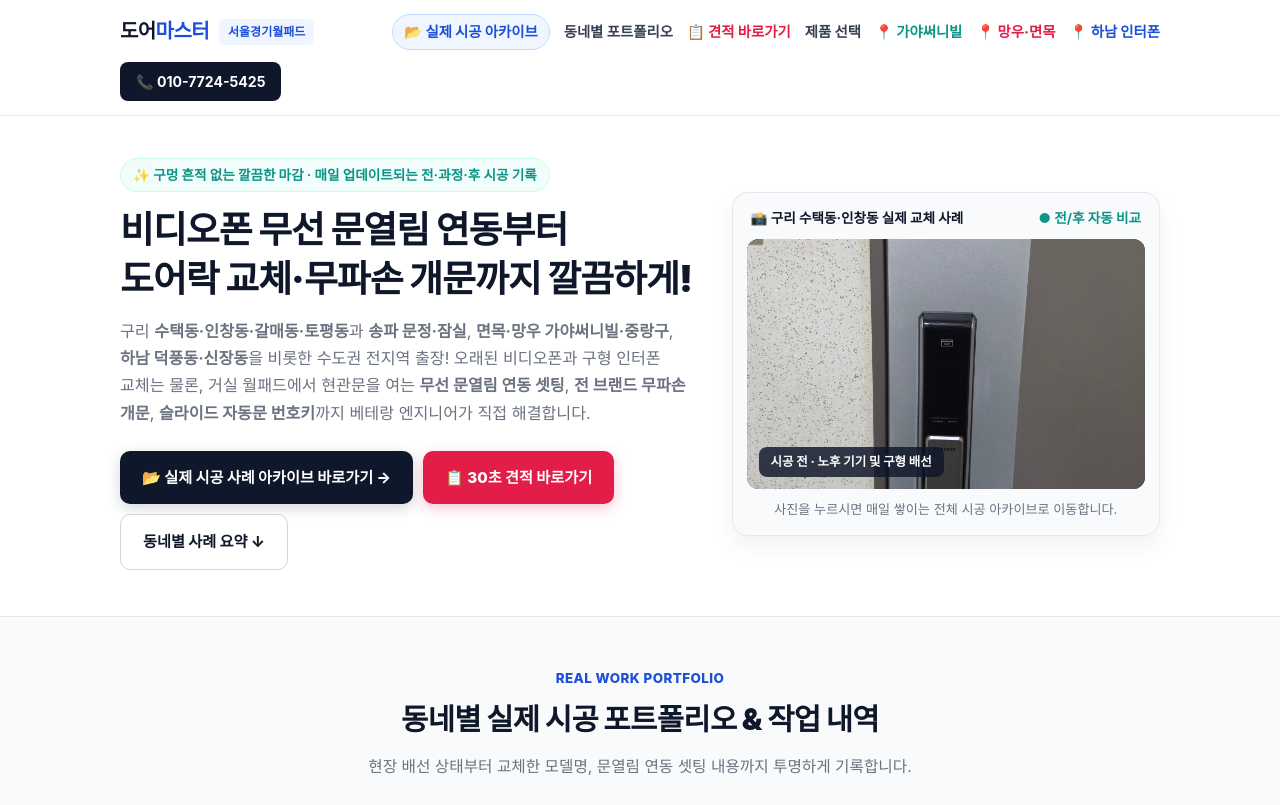
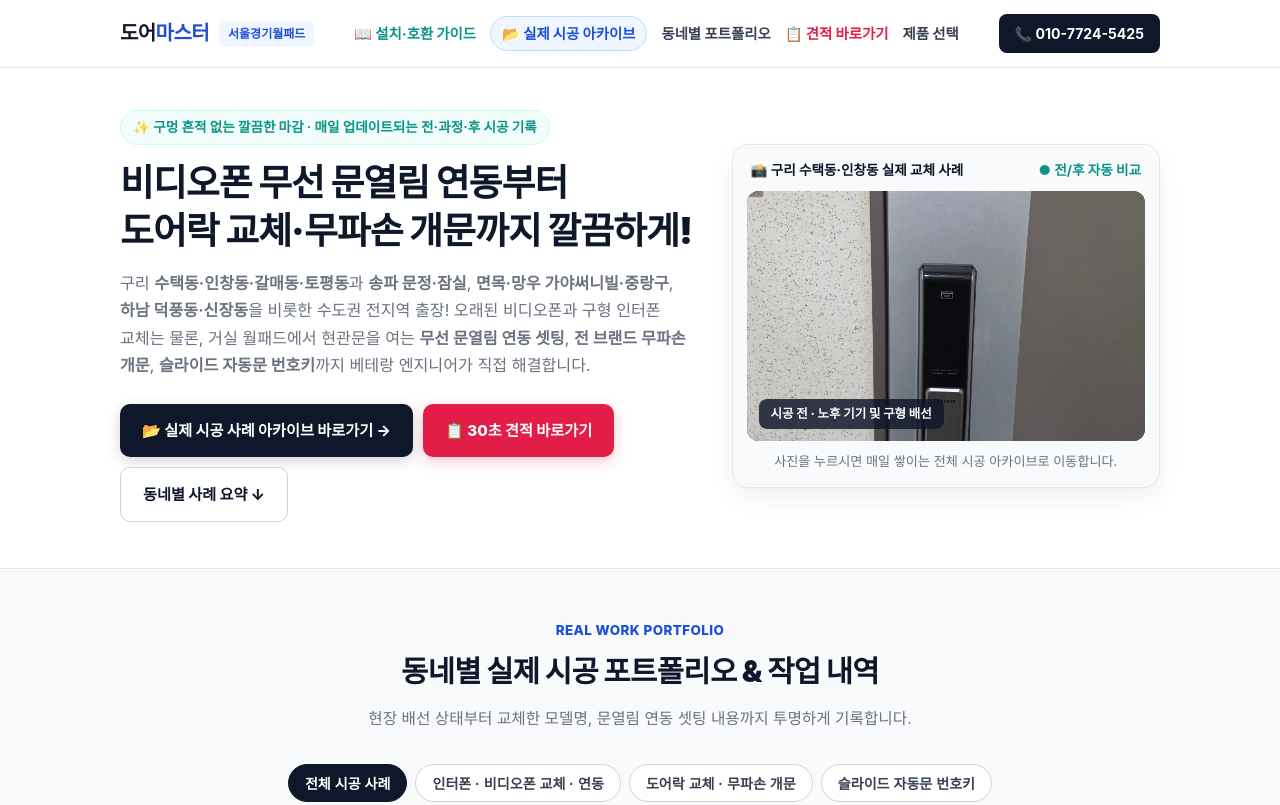
Before and after one commit to organiccej/doorlock, a plain HTML site: page index.html in a window 1280 px wide. Shown: the top 805 px of the page. Drawn offline with Linux system fonts and the light colour scheme.

Commit message:
Update index.html

```diff
--- a/index.html
+++ b/index.html
@@ -307,13 +307,11 @@
         <span class="sub-badge">서울경기월패드</span>
       </div>
       <nav aria-label="주요 메뉴" class="nav">
+        <a href="guide.html" style="color:#0d9488; font-weight:800;">📖 설치·호환 가이드</a>
         <a class="nav-archive-pill" href="archive.html">📂 실제 시공 아카이브</a>
         <a href="#portfolio">동네별 포트폴리오</a>
         <a href="#quick-quote" style="color:#e11d48; font-weight:800;">📋 견적 바로가기</a>
         <a href="#catalog">제품 선택</a>
-        <a href="sangbong-gayaville.html" style="color:#0d9488; font-weight:800;">📍 가야써니빌</a>
-        <a href="mangu.html" style="color:#e11d48; font-weight:800;">📍 망우·면목</a>
-        <a href="hanam.html" style="color:#1d4ed8; font-weight:800;">📍 하남 인터폰</a>
       </nav>
       <a class="header-call" href="tel:010-7724-5425">📞 010-7724-5425</a>
     </div>
```
